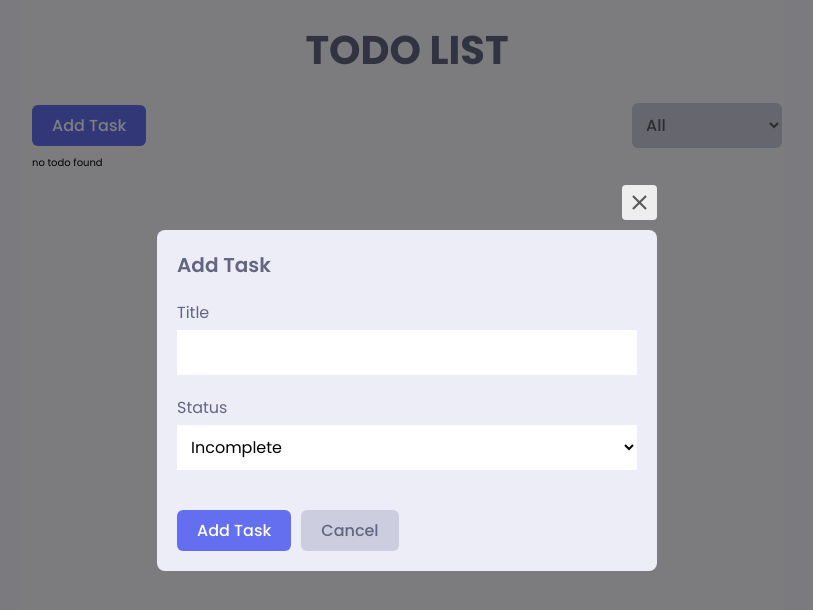
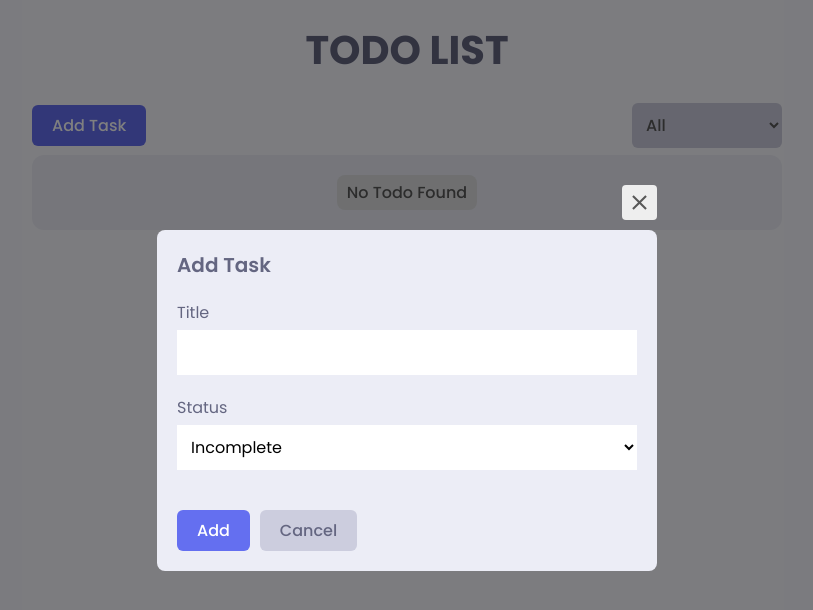
Before and after one commit to thaitina5/TodoApp, a React (Create React App) app: page / in a window 1280 px wide. Both pictures are taken after a click on the button "Add Task". Shown: the top 610 px of the page, without its empty margins (233-1046 px from the left). Built offline with nearby package versions, Linux system fonts and the light colour scheme.

Commit message:
add Check button, sort feature, animate for UI

```diff
--- a/src/component/AppContent.js
+++ b/src/component/AppContent.js
@@ -1,19 +1,54 @@
-import React from 'react'
-import { useSelector } from 'react-redux'
-import TodoItem from './TodoItem';
+import React from "react";
+import { useSelector } from "react-redux";
+import TodoItem from "./TodoItem";
+import styles from "../styles/modules/app.module.scss";
+import { motion } from "framer-motion";
+
+const container = {
+  hidden: { opacity: 1 },
+  visible: {
+    opacity: 1,
+    scale: 1,
+    transition: {
+      staggerChildren: 0.2,
+    },
+  },
+};
+
+const child = {
+  hidden: { y: 20, opacity: 0 },
+  visible: {
+    y: 0,
+    opacity: 1,
+  },
+};
 
 function AppContent() {
-    const todoList = useSelector(state => state.todo.todoList);
-    const sortedTodoList = [...todoList];
-    sortedTodoList.sort((a,b) => new Date(b.time) - new Date(a.time));
+  const todoList = useSelector((state) => state.todo.todoList);
+  const sortedTodoList = [...todoList];
+  sortedTodoList.sort((a, b) => new Date(b.time) - new Date(a.time));
+  const filterStatus = useSelector((state) => state.todo.filterStatus);
+  const filteredTodoList = sortedTodoList.filter((item) => {
+    if (filterStatus === "all") {
+      return true;
+    }
+    return item.status === filterStatus;
+  });
 
   return (
-    <div>
-        {sortedTodoList && sortedTodoList.length > 0
-        ? sortedTodoList.map(todo=><TodoItem key={todo.id} todo={todo}/>)
-        :'no todo found'}
-    </div>
-  )
+    <motion.div
+      className={styles.content__wrapper}
+      variants={container}
+      initial="hidden"
+      animate="visible"
+    >
+      {filteredTodoList && filteredTodoList.length > 0
+        ? filteredTodoList.map((todo) => <TodoItem key={todo.id} todo={todo} />)
+        : (<motion.p className={styles.emptyText} variants={child}>
+          No Todo Found
+        </motion.p>)}
+    </motion.div>
+  );
 }
 
-export default AppContent
+export default AppContent;
--- a/src/component/AppHeader.js
+++ b/src/component/AppHeader.js
@@ -2,18 +2,28 @@ import React, { useState } from 'react'
 import Button, { SeclectButton } from './Button'
 import styles from '../styles/modules/app.module.scss'
 import TodoModal from './TodoModal'
+import { useDispatch, useSelector } from 'react-redux';
+import { updateFilterStatus } from '../reducers/todoReducer';
 
 function AppHeader() {
-    const [modalOpen, setModalOpen] = useState(false);
+  const [modalOpen, setModalOpen] = useState(false);
+  const filterStatus = useSelector((state) => state.todo.filterStatus);
+
+  const dispatch = useDispatch();
+
+  const updateFilter = (e) => {
+    dispatch(updateFilterStatus(e.target.value));
+  }
+
   return (
     <div className={styles.appHeader}>
         <Button variant='primary' onClick={()=>setModalOpen(true)}>Add Task</Button>
-        <SeclectButton id='status'>
+        <SeclectButton id='status' value={filterStatus} onChange={updateFilter}>
             <option value='all'>All</option>
             <option value='incomplete'>Incomplete</option>
             <option value='complete'>Complete</option>
         </SeclectButton>
-        <TodoModal modalOpen={modalOpen} setModalOpen={setModalOpen}/>
+        <TodoModal type='add' modalOpen={modalOpen} setModalOpen={setModalOpen}/>
     </div>
   )
 }
--- /dev/null
+++ b/src/component/CheckButton.js
@@ -0,0 +1,59 @@
+import React from "react";
+import styles from "../styles/modules/todoItem.module.scss";
+import { motion, useMotionValue, useTransform } from "framer-motion";
+
+const checkVariants = {
+  initial: {
+    color: "#fff",
+  },
+  checked: {
+    pathLength: 1,
+  },
+  unchecked: {
+    pathLength: 0,
+  },
+};
+
+const boxVariant = {
+    checked: {
+        background: 'var(--primaryPurple)',
+        transition: {duration: 0.1},
+    },
+    unchecked: {
+        background: 'var(--gray-1)',
+        transition: {duration: 0.1},
+    }
+}
+
+function CheckButton({ checked, setChecked, handleCheck }) {
+    const pathLength = useMotionValue(0);
+    const opacity = useTransform(pathLength, [0.05, 0.15], [0,1])
+  return (
+    <motion.div
+      className={styles.svgBox}
+      variants={boxVariant}
+      animate={checked ? "checked" : "unchecked"}
+      onClick={handleCheck}>
+      <motion.svg
+        className={styles.svg}
+        viewBox="0 0 53 38"
+        fill="none"
+        xmlns="http://www.w3.org/2000/svg"
+        >
+        <motion.path
+          variants={checkVariants}
+          animate={checked ? 'checked':'unchecked'}
+          styles={{pathLength, opacity}}
+          fill="none"
+          strokeMiterlimit="10"
+          strokeWidth="6"
+          d="M1.5 22L16 36.5L51.5 1"
+          strokeLinejoin="round"
+          strokeLinecap="round"
+        />
+      </motion.svg>
+    </motion.div>
+  );
+}
+
+export default CheckButton;
--- a/src/component/TodoItem.js
+++ b/src/component/TodoItem.js
@@ -1,20 +1,58 @@
 import { format } from "date-fns";
-import React from "react";
+import React, { useEffect, useState } from "react";
+import toast from "react-hot-toast";
 import { MdDelete, MdEdit } from "react-icons/md";
+import { useDispatch } from "react-redux";
+import { deleteTodo, updateTodo } from "../reducers/todoReducer";
 import styles from "../styles/modules/todoItem.module.scss";
 import { getClasses } from "../utils/getClasses";
+import CheckButton from "./CheckButton";
+import TodoModal from "./TodoModal";
+import { motion } from "framer-motion";
+
+
+const child = {
+  hidden: { y: 20, opacity: 0 },
+  visible: {
+    y: 0,
+    opacity: 1,
+  },
+};
 
 function TodoItem({ todo }) {
+  const dispatch = useDispatch();
+  const [checked, setChecked] = useState(false);
+  const [updateModalOpen, setUpdateModalOpen] = useState(false);
+
+  useEffect(() => {
+    if (todo.status === "complete") {
+      setChecked(true);
+    } else {
+      setChecked(false);
+    }
+  }, [todo.status]);
+
   const handleDelete = () => {
-    console.log("deleting");
+    dispatch(deleteTodo(todo.id));
+    toast.success("Todo Deleted Success");
   };
+
   const handleUpdate = () => {
-    console.log("updating");
+    setUpdateModalOpen(true);
   };
+
+  const handleCheck = () => {
+    setChecked(!checked);
+    dispatch(
+      updateTodo({ ...todo, status: checked ? "incomplete" : "complete" })
+    );
+  };
+
   return (
-    <div className={styles.item}>
+    <>
+      <motion.div className={styles.item} variants={child}>
         <div className={styles.todoDetails}>
-        [ ]
+          <CheckButton checked={checked} handleCheck={handleCheck} />
           <div className={styles.texts}>
             <p
               className={getClasses([
@@ -49,7 +87,15 @@ function TodoItem({ todo }) {
             <MdEdit />
           </div>
         </div>
-    </div>
+      </motion.div>
+
+      <TodoModal
+        type="update"
+        todo={todo}
+        modalOpen={updateModalOpen}
+        setModalOpen={setUpdateModalOpen}
+      />
+    </>
   );
 }
 
--- a/src/component/TodoModal.js
+++ b/src/component/TodoModal.js
@@ -1,57 +1,134 @@
-import React, { useState } from "react";
+import React, { useEffect, useState } from "react";
 import styles from "../styles/modules/modal.module.scss";
 import { MdOutlineClose } from "react-icons/md";
 import Button from "./Button";
 import { useDispatch } from "react-redux";
-import { addTodo } from "../reducers/todoReducer";
-import {v4 as uuid} from 'uuid';
+import { addTodo, updateTodo } from "../reducers/todoReducer";
+import { v4 as uuid } from "uuid";
 import toast from "react-hot-toast";
+import { AnimatePresence } from "framer-motion";
+import { motion } from "framer-motion";
 
-function TodoModal({ modalOpen, setModalOpen }) {
-    const [title, setTitle] = useState('');
-    const [status, setStatus] = useState('incomplete');
+const dropIn = {
+  hidden: {
+    opacity: 0,
+    transform: "scale(0.9)",
+  },
+  visible: {
+    transform: "scale(1)",
+    opacity: 1,
+    transition: {
+      duration: 0.1,
+      type: "spring",
+      damping: 25,
+      stiffness: 500,
+    },
+  },
+  exit: {
+    transform: "scale(0.9)",
+    opacity: 0,
+  },
+};
+
+function TodoModal({ type, modalOpen, setModalOpen, todo }) {
+  const [title, setTitle] = useState("");
+  const [status, setStatus] = useState("incomplete");
   const dispatch = useDispatch();
+
+  useEffect(() => {
+    if (type === "update" && todo) {
+      setTitle(todo.title);
+      setStatus(todo.status);
+    } else {
+      setTitle("");
+      setStatus("incomplete");
+    }
+  }, [type, todo, modalOpen]);
 
   const handleSubmit = (e) => {
     e.preventDefault();
-        if(title && status){
-            dispatch(addTodo({
+    if (title === "") {
+      toast.error("Please enter a title");
+    }
+    if (title && status) {
+      if (type === "add") {
+        dispatch(
+          addTodo({
             id: uuid(),
             title,
             status,
-                time: new Date().toLocaleDateString()
-            }))
-            toast.success('Task Added Successfully');
-            setModalOpen(false);
-        }else{
-            toast.error('Title shoudnt be empty')
+            time: new Date().toLocaleDateString(),
+          })
+        );
+        toast.success("Task Added Successfully");
+      }
+      if (type === "update") {
+        if (todo.title !== title || todo.status !== status) {
+          dispatch(
+            updateTodo({
+              ...todo,
+              title,
+              status,
+            })
+          );
+        } else {
+          toast.error("No Changes Made");
+          return;
         }
       }
+      setModalOpen(false);
+    }
+  };
   return (
-    modalOpen && (
-      <div className={styles.wrapper}>
-        <div className={styles.container}>
-          <div
+    <AnimatePresence>
+      {modalOpen && (
+        <motion.div
+          className={styles.wrapper}
+          initial={{ opacity: 0 }}
+          animate={{ opacity: 1 }}
+          exit={{ opacity: 0 }}
+        >
+          <motion.div
+            className={styles.container}
+            variant={dropIn}
+            initial='hidden'
+            animate='visible'
+            exit='exit'
+          >
+            <motion.div
               className={styles.closeButton}
               onClick={() => setModalOpen(false)}
               onKeyDown={() => setModalOpen(false)}
               tabIndex={0}
               role="button"
+              initial={{top: 20, opacity: 0}}
+              animate={{top: -10, opacity: 1}}
+              exit={{top: 40, opacity: 0}}
             >
               <MdOutlineClose />
-          </div>
+            </motion.div>
 
             <form className={styles.form} onSubmit={(e) => handleSubmit(e)}>
-            <h1 className={styles.formTitle}>Add Task</h1>
+              <h1 className={styles.formTitle}>
+                {type === "update" ? "Update" : "Add"} Task
+              </h1>
               <label htmlFor="title">
                 Title
-              <input type="text" id="title" value={title}
-              onChange={(e)=> setTitle(e.target.value)}/>
+                <input
+                  type="text"
+                  id="title"
+                  value={title}
+                  onChange={(e) => setTitle(e.target.value)}
+                />
               </label>
               <label htmlFor="status">
                 Status
-              <select name="status" id="status" value={status}
-              onChange={(e)=> setStatus(e.target.value)}>
+                <select
+                  name="status"
+                  id="status"
+                  value={status}
+                  onChange={(e) => setStatus(e.target.value)}
+                >
                   <option value="incomplete">Incomplete</option>
                   <option value="complete">Complete</option>
                 </select>
@@ -59,7 +136,7 @@ function TodoModal({ modalOpen, setModalOpen }) {
 
               <div className={styles.buttonContainer}>
                 <Button type="submit" variant="primary">
-                Add Task
+                  {type === "update" ? "Update" : "Add"}
                 </Button>
                 <Button
                   type="button"
@@ -71,9 +148,10 @@ function TodoModal({ modalOpen, setModalOpen }) {
                 </Button>
               </div>
             </form>
-        </div>
-      </div>
-    )
+          </motion.div>
+        </motion.div>
+      )}
+    </AnimatePresence>
   );
 }
 
--- a/src/reducers/todoReducer.js
+++ b/src/reducers/todoReducer.js
@@ -10,7 +10,8 @@ const getInitialTodo = () => {
 }
 
 const initialValue = {
-    todoList: getInitialTodo()
+    todoList: getInitialTodo(),
+    filterStatus: 'all',
 }
 
 export const todoSlice = createSlice({
@@ -29,9 +30,39 @@ export const todoSlice = createSlice({
             }else(
                 window.localStorage.setItem('todoList', JSON.stringify([{...action.payload}]))
             )
+        },
+        deleteTodo: (state, action) => {
+            const todoList =  window.localStorage.getItem('todoList');
+            if(todoList){
+                const todoListArr = JSON.parse(todoList);
+                todoListArr.forEach((todo, index) => {
+                    if(todo.id === action.payload){
+                        todoListArr.splice(index, 1);
+                    }
+                });
+                window.localStorage.setItem('todoList', JSON.stringify(todoListArr));
+                state.todoList = todoListArr;
+            }
+        },
+        updateTodo: (state, action) => {
+            const todoList = window.localStorage.getItem('todoList');
+            if(todoList){
+                const todoListArr = JSON.parse(todoList);
+                todoListArr.forEach((todo, index) => {
+                    if(todo.id === action.payload.id) {
+                        todo.title = action.payload.title;
+                        todo.status = action.payload.status;
+                    }
+                });
+                window.localStorage.setItem('todoList', JSON.stringify(todoListArr));
+                state.todoList = todoListArr;
+            }
+        },
+        updateFilterStatus: (state, action) => {
+            state.filterStatus = action.payload;
         }
     }
 })
 
-export const {addTodo} = todoSlice.actions;
+export const {addTodo, deleteTodo, updateTodo, updateFilterStatus} = todoSlice.actions;
 export default todoSlice.reducer;
```
Also changed, not shown: checkbutton.svg. Lines whose indentation alone changed are shown as unchanged.
